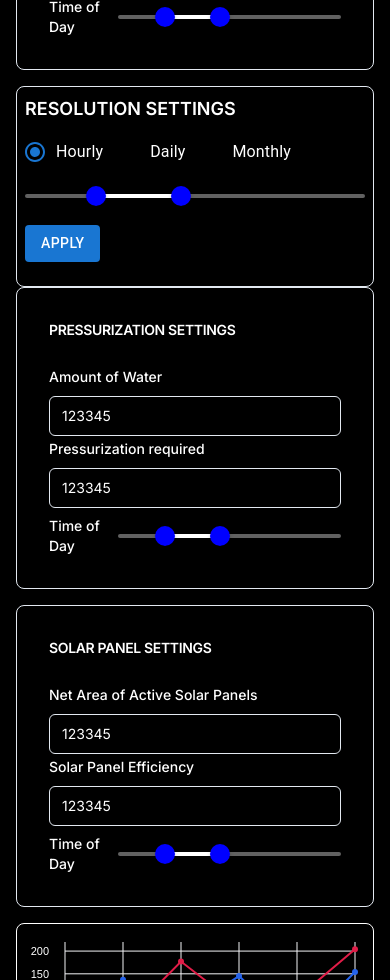
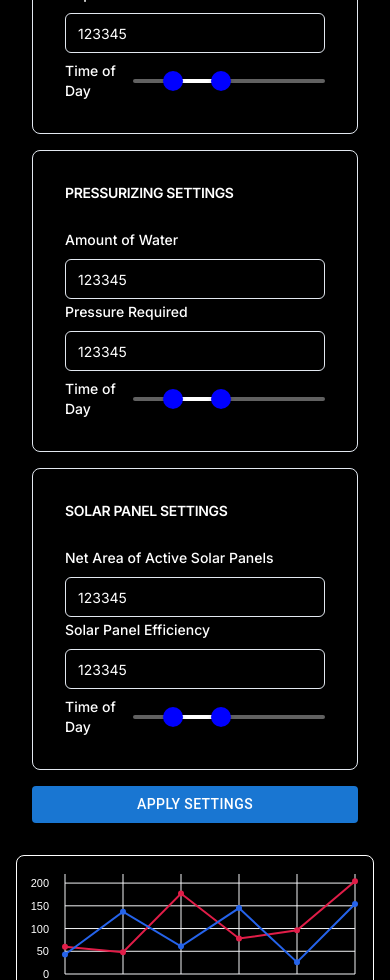
Before and after one commit to Silvia-debnath/dashboard_ver1, a Next.js app: page / in a window 390 px wide. Shown: the part 1020-2000 px from the top of the page. Built offline with nearby package versions, Linux system fonts and the light colour scheme.

Commit message:
aligned all the settings to right

```diff
--- a/app/page.tsx
+++ b/app/page.tsx
@@ -141,18 +141,17 @@
       <div className="flex justify-between items-center mb-4">
         <h1 className="text-2xl md:text-3xl font-semibold">Dashboard</h1>
       </div>
-      <div className="grid grid-cols-1 lg:grid-cols-2 gap-4 mb-4">
-        <Card className="bg-black p-2 md:p-4 rounded-lg">
+                <div className="bg-black text-white min-h-screen p-4 md:p-6 lg:p-8">
+      <div className="flex justify-between items-center mb-4">
+        <h1 className="text-2xl md:text-3xl font-semibold">Dashboard</h1>
+      </div>
+      <div className="grid grid-cols-1 lg:grid-cols-5 gap-4 mb-4">
+        <Card className="bg-black p-2 md:p-4 lg:col-span-3 rounded-lg">
           <CardHeader>
             <CardTitle>Map</CardTitle>
           </CardHeader>
           <CardContent className="h-[300px] md:h-[400px] lg:h-[500px]">
-            <MapContainer
-              center={[position[0], position[1]]}
-              zoom={13}
-              scrollWheelZoom={false}
-              style={{ height: "100%" }}
-            >
+            <MapContainer center={[position[0], position[1]]} zoom={13} scrollWheelZoom={false} style={{ height: '100%' }}>
               <TileLayer
                 url="https://{s}.tile.openstreetmap.org/{z}/{x}/{y}.png"
                 attribution='&copy; <a href="https://www.openstreetmap.org/copyright">OpenStreetMap</a> contributors'
@@ -160,81 +159,45 @@
             </MapContainer>
           </CardContent>
         </Card>
-        <div className="grid grid-cols-1 md:grid-cols-2 gap-4">
+        <div className="grid grid-cols-1 lg:grid-cols-2 gap-4 lg:col-span-2">
           <Card className="bg-black p-2 md:p-4">
             <CardHeader>
-              <CardTitle className="text-sm md:text-base text-white">
-                LIFTING SETTINGS
-              </CardTitle>
+              <CardTitle className="text-sm md:text-base text-white">LIFTING SETTINGS</CardTitle>
             </CardHeader>
             <CardContent>
               <div className="space-y-2">
-                <Label
-                  htmlFor="amount-water"
-                  className="text-sm md:text-base text-white"
-                >
+                <Label htmlFor="amount-water" className="text-sm md:text-base text-white">
                   Amount of Water
                 </Label>
-                <Input
-                  id="amount-water"
-                  value={liftingSettings.amountOfWater}
-                  onChange={(e) =>
-                    handleSettingsChange("liftingSettings", {
-                      ...liftingSettings,
-                      amountOfWater: Number(e.target.value),
-                    })
-                  }
-                  className="text-white bg-black"
-                />
-                <Label
-                  htmlFor="lifting-height"
-                  className="text-sm md:text-base text-white"
-                >
+                <Input id="amount-water" value={liftingSettings.amountOfWater} onChange={(e) => handleSettingsChange('liftingSettings', { ...liftingSettings, amountOfWater: Number(e.target.value) })} className="text-white bg-black" />
+                <Label htmlFor="lifting-height" className="text-sm md:text-base text-white">
                   Lifting Height
                 </Label>
-                <Input
-                  id="lifting-height"
-                  value={liftingSettings.liftingHeight}
-                  onChange={(e) =>
-                    handleSettingsChange("liftingSettings", {
-                      ...liftingSettings,
-                      liftingHeight: Number(e.target.value),
-                    })
-                  }
-                  className="text-white bg-black"
-                />
+                <Input id="lifting-height" value={liftingSettings.liftingHeight} onChange={(e) => handleSettingsChange('liftingSettings', { ...liftingSettings, liftingHeight: Number(e.target.value) })} className="text-white bg-black" />
                 <div className="flex items-center gap-2">
-                  <Label
-                    htmlFor="time-of-day-lifting"
-                    className="text-sm md:text-base text-white"
-                  >
+                  <Label htmlFor="time-of-day-lifting" className="text-sm md:text-base text-white">
                     Time of Day
                   </Label>
                   <MuiSlider
                     id="time-of-day-lifting"
-                    value={[
-                      liftingSettings.timeOfDay.start,
-                      liftingSettings.timeOfDay.end,
-                    ]}
-                    onChange={(e, value) =>
-                      handleSliderChange("liftingSettings", value as number[])
-                    }
+                    value={[liftingSettings.timeOfDay.start, liftingSettings.timeOfDay.end]}
+                    onChange={(e, value) => handleSliderChange('liftingSettings', value as number[])}
                     min={0}
                     max={24}
                     step={1}
                     valueLabelDisplay="auto"
-                    className={clsx("w-full")}
+                    className={clsx('w-full')}
                     sx={{
-                      color: "white",
-                      "& .MuiSlider-rail": {
-                        color: "white",
+                      color: 'white',
+                      '& .MuiSlider-rail': {
+                        color: 'white'
                       },
-                      "& .MuiSlider-track": {
-                        color: "white",
+                      '& .MuiSlider-track': {
+                        color: 'white'
                       },
-                      "& .MuiSlider-thumb": {
-                        color: "blue",
-                      },
+                      '& .MuiSlider-thumb': {
+                        color: 'blue'
+                      }
                     }}
                   />
                 </div>
@@ -243,81 +206,130 @@
           </Card>
           <Card className="bg-black p-2 md:p-4">
             <CardHeader>
-              <CardTitle className="text-sm md:text-base text-white">
-                DISTRIBUTION SETTINGS
-              </CardTitle>
+              <CardTitle className="text-sm md:text-base text-white">DISTRIBUTION SETTINGS</CardTitle>
             </CardHeader>
             <CardContent>
               <div className="space-y-2">
-                <Label
-                  htmlFor="area-distribution"
-                  className="text-sm md:text-base text-white"
-                >
+                <Label htmlFor="area-distribution" className="text-sm md:text-base text-white">
                   Area of Distribution
                 </Label>
-                <Input
-                  id="area-distribution"
-                  value={distributionSettings.areaOfDistribution}
-                  onChange={(e) =>
-                    handleSettingsChange("distributionSettings", {
-                      ...distributionSettings,
-                      areaOfDistribution: Number(e.target.value),
-                    })
-                  }
-                  className="text-white bg-black"
-                />
-                <Label
-                  htmlFor="depth-distribution"
-                  className="text-sm md:text-base text-white"
-                >
+                <Input id="area-distribution" value={distributionSettings.areaOfDistribution} onChange={(e) => handleSettingsChange('distributionSettings', { ...distributionSettings, areaOfDistribution: Number(e.target.value) })} className="text-white bg-black" />
+                <Label htmlFor="depth-distribution" className="text-sm md:text-base text-white">
                   Depth of Distribution
                 </Label>
-                <Input
-                  id="depth-distribution"
-                  value={distributionSettings.depthOfDistribution}
-                  onChange={(e) =>
-                    handleSettingsChange("distributionSettings", {
-                      ...distributionSettings,
-                      depthOfDistribution: Number(e.target.value),
-                    })
-                  }
-                  className="text-white bg-black"
-                />
+                <Input id="depth-distribution" value={distributionSettings.depthOfDistribution} onChange={(e) => handleSettingsChange('distributionSettings', { ...distributionSettings, depthOfDistribution: Number(e.target.value) })} className="text-white bg-black" />
                 <div className="flex items-center gap-2">
-                  <Label
-                    htmlFor="time-of-day-distribution"
-                    className="text-sm md:text-base text-white"
-                  >
+                  <Label htmlFor="time-of-day-distribution" className="text-sm md:text-base text-white">
                     Time of Day
                   </Label>
                   <MuiSlider
                     id="time-of-day-distribution"
-                    value={[
-                      distributionSettings.timeOfDay.start,
-                      distributionSettings.timeOfDay.end,
-                    ]}
-                    onChange={(e, value) =>
-                      handleSliderChange(
-                        "distributionSettings",
-                        value as number[]
-                      )
-                    }
+                    value={[distributionSettings.timeOfDay.start, distributionSettings.timeOfDay.end]}
+                    onChange={(e, value) => handleSliderChange('distributionSettings', value as number[])}
                     min={0}
                     max={24}
                     step={1}
                     valueLabelDisplay="auto"
-                    className="w-full"
+                    className={clsx('w-full')}
                     sx={{
-                      color: "white",
-                      "& .MuiSlider-rail": {
-                        color: "white",
+                      color: 'white',
+                      '& .MuiSlider-rail': {
+                        color: 'white'
                       },
-                      "& .MuiSlider-track": {
-                        color: "white",
+                      '& .MuiSlider-track': {
+                        color: 'white'
                       },
-                      "& .MuiSlider-thumb": {
-                        color: "blue",
+                      '& .MuiSlider-thumb': {
+                        color: 'blue'
+                      }
+                    }}
+                  />
+                </div>
+              </div>
+            </CardContent>
+          </Card>
+          <Card className="bg-black p-2 md:p-4">
+            <CardHeader>
+              <CardTitle className="text-sm md:text-base text-white">PRESSURIZING SETTINGS</CardTitle>
+            </CardHeader>
+            <CardContent>
+              <div className="space-y-2">
+                <Label htmlFor="amount-water-pressure" className="text-sm md:text-base text-white">
+                  Amount of Water
+                </Label>
+                <Input id="amount-water-pressure" value={pressureSettings.amountOfWater} onChange={(e) => handleSettingsChange('pressureSettings', { ...pressureSettings, amountOfWater: Number(e.target.value) })} className="text-white bg-black" />
+                <Label htmlFor="pressure-required" className="text-sm md:text-base text-white">
+                  Pressure Required
+                </Label>
+                <Input id="pressure-required" value={pressureSettings.pressureRequired} onChange={(e) => handleSettingsChange('pressureSettings', { ...pressureSettings, pressureRequired: Number(e.target.value) })} className="text-white bg-black" />
+                <div className="flex items-center gap-2">
+                  <Label htmlFor="time-of-day-pressure" className="text-sm md:text-base text-white">
+                    Time of Day
+                  </Label>
+                  <MuiSlider
+                    id="time-of-day-pressure"
+                    value={[pressureSettings.timeOfDay.start, pressureSettings.timeOfDay.end]}
+                    onChange={(e, value) => handleSliderChange('pressureSettings', value as number[])}
+                    min={0}
+                    max={24}
+                    step={1}
+                    valueLabelDisplay="auto"
+                    className={clsx('w-full')}
+                    sx={{
+                      color: 'white',
+                      '& .MuiSlider-rail': {
+                        color: 'white'
                       },
+                      '& .MuiSlider-track': {
+                        color: 'white'
+                      },
+                      '& .MuiSlider-thumb': {
+                        color: 'blue'
+                      }
+                    }}
+                  />
+                </div>
+              </div>
+            </CardContent>
+          </Card>
+          <Card className="bg-black p-2 md:p-4">
+            <CardHeader>
+              <CardTitle className="text-sm md:text-base text-white">SOLAR PANEL SETTINGS</CardTitle>
+            </CardHeader>
+            <CardContent>
+              <div className="space-y-2">
+                <Label htmlFor="net-area" className="text-sm md:text-base text-white">
+                  Net Area of Active Solar Panels
+                </Label>
+                <Input id="net-area" value={solarSettings.netAreaOfActiveSolarPanels} onChange={(e) => handleSettingsChange('solarSettings', { ...solarSettings, netAreaOfActiveSolarPanels: Number(e.target.value) })} className="text-white bg-black" />
+                <Label htmlFor="solar-efficiency" className="text-sm md:text-base text-white">
+                  Solar Panel Efficiency
+                </Label>
+                <Input id="solar-efficiency" value={solarSettings.solarPanelEfficiency} onChange={(e) => handleSettingsChange('solarSettings', { ...solarSettings, solarPanelEfficiency: Number(e.target.value) })} className="text-white bg-black" />
+                <div className="flex items-center gap-2">
+                  <Label htmlFor="time-of-day-solar" className="text-sm md:text-base text-white">
+                    Time of Day
+                  </Label>
+                  <MuiSlider
+                    id="time-of-day-solar"
+                    value={[solarSettings.timeOfDay.start, solarSettings.timeOfDay.end]}
+                    onChange={(e, value) => handleSliderChange('solarSettings', value as number[])}
+                    min={0}
+                    max={24}
+                    step={1}
+                    valueLabelDisplay="auto"
+                    className={clsx('w-full')}
+                    sx={{
+                      color: 'white',
+                      '& .MuiSlider-rail': {
+                        color: 'white'
+                      },
+                      '& .MuiSlider-track': {
+                        color: 'white'
+                      },
+                      '& .MuiSlider-thumb': {
+                        color: 'blue'
+                      }
                     }}
                   />
                 </div>
@@ -326,235 +338,12 @@
           </Card>
         </div>
       </div>
-      <Card className="bg-black p-2 md:p-4 rounded-lg">
-        <div className="flex justify-between items-center mb-2">
-          <h2 className="text-lg md:text-xl font-semibold text-white">
-            RESOLUTION SETTINGS
-          </h2>
-        </div>
-        <div className="flex space-x-2 md:space-x-4 mb-2 text-white">
-          <RadioGroup
-            row
-            aria-label="time-resolution"
-            name="time-resolution"
-            value={timeResolution}
-            onChange={(e) => setTimeResolution(e.target.value)}
-          >
-            <FormControlLabel
-              value="hourly"
-              control={<Radio />}
-              label="Hourly"
-              className="text-white"
-            />
-            <FormControlLabel
-              value="daily"
-              control={<Radio />}
-              label="Daily"
-              className="text-white"
-            />
-            <FormControlLabel
-              value="monthly"
-              control={<Radio />}
-              label="Monthly"
-              className="text-white"
-            />
-          </RadioGroup>
-        </div>
-        <MuiSlider
-          value={timeRange}
-          onChange={(e, value) => setTimeRange(value as number[])}
-          min={0}
-          max={24}
-          step={1}
-          valueLabelDisplay="auto"
-          className="w-full"
-          sx={{
-            color: "black",
-            "& .MuiSlider-rail": {
-              color: "white",
-            },
-            "& .MuiSlider-track": {
-              color: "white",
-            },
-            "& .MuiSlider-thumb": {
-              color: "blue",
-            },
-          }}
-        />
-        <div className="flex justify-between items-center mb-4 mt-2">
-          <MuiButton
-            variant="contained"
-            color="primary"
-            onClick={handleApply}
-            className="text-white bg-blue-500 hover:bg-blue-600 text-xs md:text-sm"
-          >
-            APPLY
-          </MuiButton>
-        </div>
-      </Card>
-      <div className="grid grid-cols-1 md:grid-cols-2 gap-4 mb-4">
-        <Card className="bg-black p-2 md:p-4">
-          <CardHeader>
-            <CardTitle className="text-sm md:text-base text-white">
-              PRESSURIZATION SETTINGS
-            </CardTitle>
-          </CardHeader>
-          <CardContent>
-            <div className="space-y-2">
-              <Label
-                htmlFor="amount-water-pressurization"
-                className="text-sm md:text-base text-white"
-              >
-                Amount of Water
-              </Label>
-              <Input
-                id="amount-water-pressurization"
-                value={pressureSettings.amountOfWater}
-                onChange={(e) =>
-                  handleSettingsChange("pressureSettings", {
-                    ...pressureSettings,
-                    amountOfWater: Number(e.target.value),
-                  })
-                }
-                className="text-white bg-black"
-              />
-              <Label
-                htmlFor="pressurization-required"
-                className="text-sm md:text-base text-white"
-              >
-                Pressurization required
-              </Label>
-              <Input
-                id="pressurization-required"
-                value={pressureSettings.pressureRequired}
-                onChange={(e) =>
-                  handleSettingsChange("pressureSettings", {
-                    ...pressureSettings,
-                    pressureRequired: Number(e.target.value),
-                  })
-                }
-                className="text-white bg-black"
-              />
-              <div className="flex items-center gap-2">
-                <Label
-                  htmlFor="time-of-day-pressurization"
-                  className="text-sm md:text-base text-white"
-                >
-                  Time of Day
-                </Label>
-                <MuiSlider
-                  id="time-of-day-pressurization"
-                  value={[
-                    pressureSettings.timeOfDay.start,
-                    pressureSettings.timeOfDay.end,
-                  ]}
-                  onChange={(e, value) =>
-                    handleSliderChange("pressureSettings", value as number[])
-                  }
-                  min={0}
-                  max={24}
-                  step={1}
-                  valueLabelDisplay="auto"
-                  className="w-full"
-                  sx={{
-                    color: "white",
-                    "& .MuiSlider-rail": {
-                      color: "white",
-                    },
-                    "& .MuiSlider-track": {
-                      color: "white",
-                    },
-                    "& .MuiSlider-thumb": {
-                      color: "blue",
-                    },
-                  }}
-                />
-              </div>
-            </div>
-          </CardContent>
-        </Card>
-        <Card className="bg-black p-2 md:p-4">
-          <CardHeader>
-            <CardTitle className="text-sm md:text-base text-white">
-              SOLAR PANEL SETTINGS
-            </CardTitle>
-          </CardHeader>
-          <CardContent>
-            <div className="space-y-2">
-              <Label
-                htmlFor="net-area"
-                className="text-sm md:text-base text-white"
-              >
-                Net Area of Active Solar Panels
-              </Label>
-              <Input
-                id="net-area"
-                value={solarSettings.netAreaOfActiveSolarPanels}
-                onChange={(e) =>
-                  handleSettingsChange("solarSettings", {
-                    ...solarSettings,
-                    netAreaOfActiveSolarPanels: Number(e.target.value),
-                  })
-                }
-                className="text-white bg-black"
-              />
-              <Label
-                htmlFor="solar-panel-efficiency"
-                className="text-sm md:text-base text-white"
-              >
-                Solar Panel Efficiency
-              </Label>
-              <Input
-                id="solar-panel-efficiency"
-                value={solarSettings.solarPanelEfficiency}
-                onChange={(e) =>
-                  handleSettingsChange("solarSettings", {
-                    ...solarSettings,
-                    solarPanelEfficiency: Number(e.target.value),
-                  })
-                }
-                className="text-white bg-black"
-              />
-              <div className="flex items-center gap-2">
-                <Label
-                  htmlFor="time-of-day-solar"
-                  className="text-sm md:text-base text-white"
-                >
-                  Time of Day
-                </Label>
-                <MuiSlider
-                  id="time-of-day-solar"
-                  value={[
-                    solarSettings.timeOfDay.start,
-                    solarSettings.timeOfDay.end,
-                  ]}
-                  onChange={(e, value) =>
-                    handleSliderChange("solarSettings", value as number[])
-                  }
-                  min={0}
-                  max={24}
-                  step={1}
-                  valueLabelDisplay="auto"
-                  className="w-full"
-                  sx={{
-                    color: "white",
-                    "& .MuiSlider-rail": {
-                      color: "white",
-                    },
-                    "& .MuiSlider-track": {
-                      color: "white",
-                    },
-                    "& .MuiSlider-thumb": {
-                      color: "blue",
-                    },
-                  }}
-                />
-              </div>
-            </div>
-          </CardContent>
-        </Card>
+      <div className="mt-4">
+        <MuiButton variant="contained" onClick={handleApply} className="w-full md:w-auto">
+          Apply Settings
+        </MuiButton>
       </div>
-
+    </div>
       <div className="grid grid-cols-1 md:grid-cols-2 lg:grid-cols-3 gap-4 mt-4">
         <Card className="bg-black p-2 md:p-4 rounded-lg border border-white">
           <LineChart className="w-full h-[150px] md:h-[200px] lg:h-[250px]" />
```
